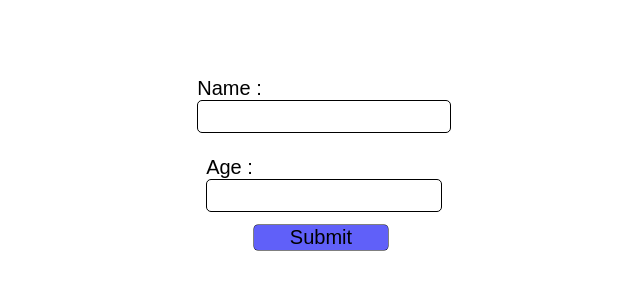
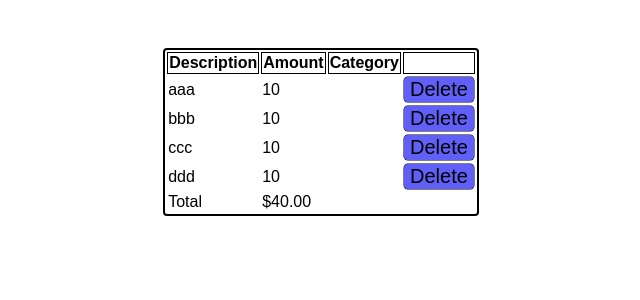
Before and after one commit to bhaumikk09/ReactJs_Learning, a React (Create React App) app in the folder myapp/: page / in a window 1280 px wide. Shown: the top 300 px of the page, without its empty margins (319-959 px from the left). Built offline with nearby package versions, Linux system fonts and the light colour scheme.

Commit message:
ExpenseList is done with props data in table

```diff
--- a/myapp/src/App.js
+++ b/myapp/src/App.js
@@ -1,11 +1,19 @@
-import Form from "./components/Form";
+// import Form from "./components/Form";
+import ExpenseList from "./expense-tracker/components/ExpenseList";
 
 
 export default function App() {
 
+  const expenses = [
+    {id : 1,description : 'aaa',amount : 10, categories : 'grocerry'},
+    {id : 2,description : 'bbb',amount : 10, categories : 'grocerry'},
+    {id : 3,description : 'ccc',amount : 10, categories : 'grocerry'},
+    {id : 4,description : 'ddd',amount : 10, categories : 'grocerry'},
+  ]
+
   return (
         <div>
-          <Form/>
+          <ExpenseList expenses={expenses} onDelete={(id)=> console.log('Delete',id)}/>
         </div>
 
    );
--- a/myapp/src/expense-tracker/components/ExpenseList.jsx
+++ b/myapp/src/expense-tracker/components/ExpenseList.jsx
@@ -1,7 +1,7 @@
 import React from 'react'
 import PropTypes from 'prop-types'
 
-const ExpenseList = () => {
+const ExpenseList = ({expenses,onDelete}) => {
   return (
     <table>
         <thead>
@@ -13,10 +13,38 @@
             </tr>
         </thead>
         <tbody>
-
+          {expenses.map(expense => <tr key={expense.id}>
+            <td>{expense.description}</td>
+            <td>{expense.amount}</td>
+            <td>{expense.category}</td>
+            <td>
+              <button onClick={()=> onDelete(expense.id)}>Delete</button>
+            </td>
+          </tr>)}
         </tbody>
+        <tfoot>
+          <tr>
+            <td>Total</td>
+            <td>${expenses.reduce((acc,expense)=>expense.amount + acc,0 ).toFixed(2)}</td>
+            <td></td>
+            <td></td>
+          </tr>
+        </tfoot>
     </table>
   )
 }
 
+const expense= PropTypes.shape({
+  id : PropTypes.number.isRequired,
+  description : PropTypes.string.isRequired,
+  amount : PropTypes.number.isRequired,
+  category : PropTypes.string.isRequired,
+});
+
+ExpenseList.propTypes =
+{
+  expenses : PropTypes.arrayOf(expense),
+  onDelete : PropTypes.func.isRequired,
+};
+
 export default ExpenseList
--- a/myapp/src/index.css
+++ b/myapp/src/index.css
@@ -41,7 +41,7 @@
 }
 
 button{
-  width: 50%;
+  width: 100%;
   background-color: rgb(96, 96, 249);
   font-size: 20px;
   border: 1px;
@@ -50,3 +50,11 @@
   box-shadow: 0 0 0 0.5px;
   color: black;
 }
+
+table{
+  border: 2px solid black;
+  border-radius: 4px;
+}
+th{
+  border: 1px solid black;
+}
```
